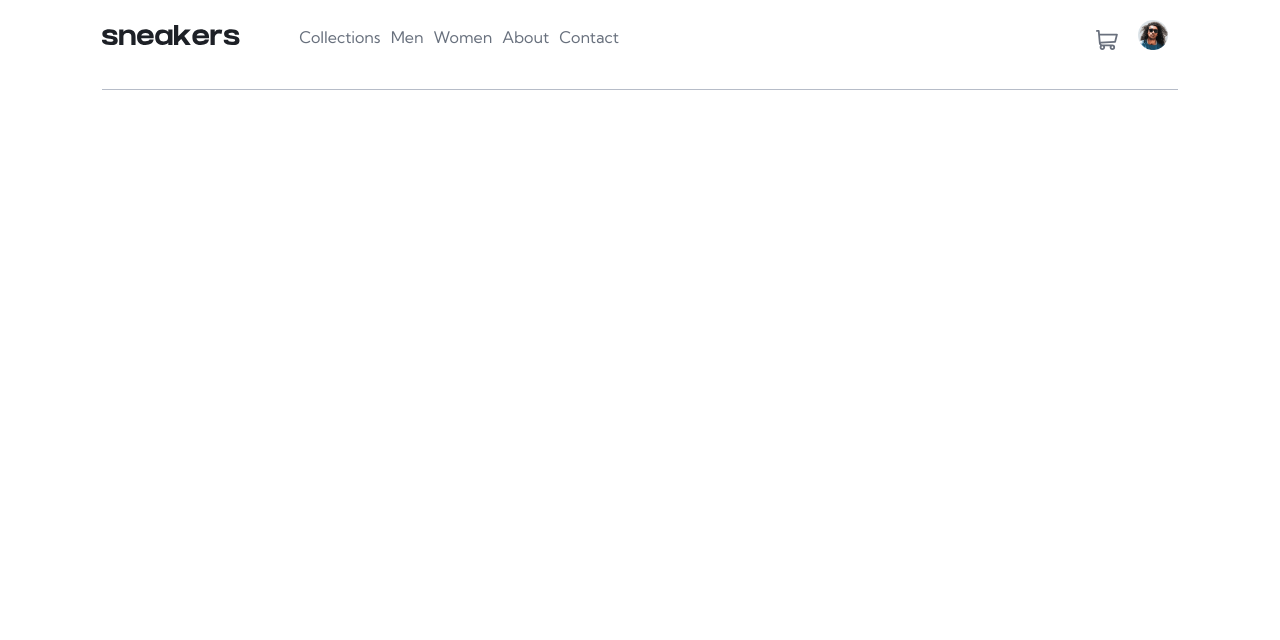
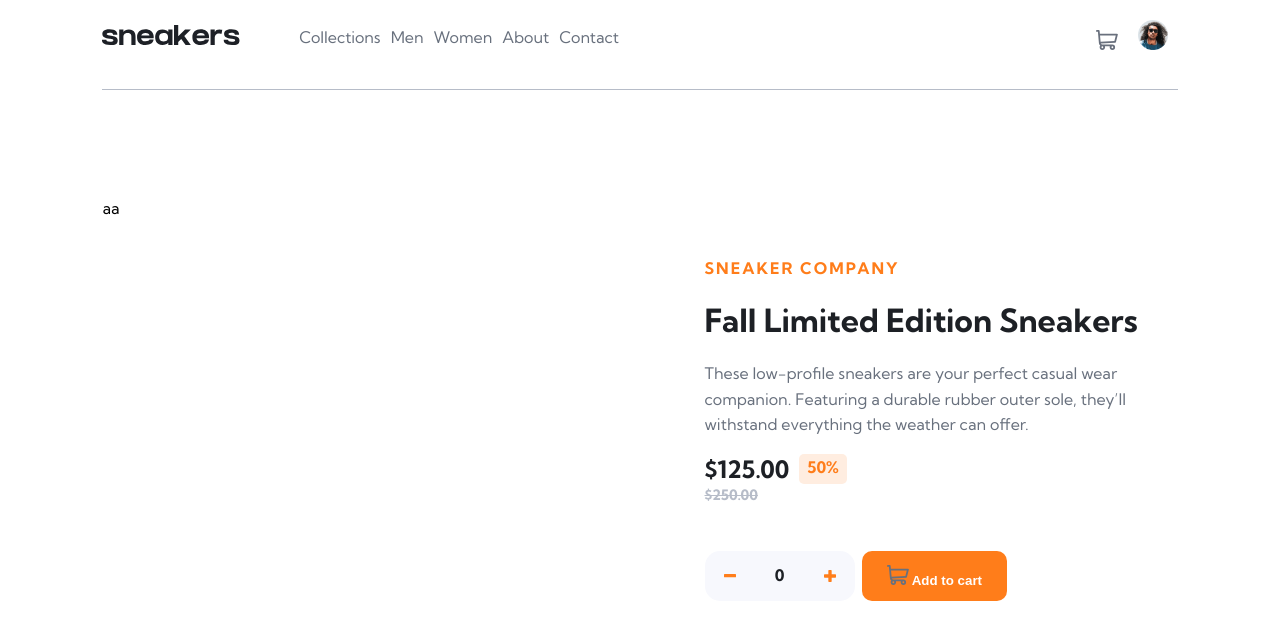
Before and after one commit to rodrfct/ecommerce-product-page, a Nuxt app: page /products/sneakers in a window 1280 px wide. Shown: the top 640 px of the page. Built offline with nearby package versions, Linux system fonts and the light colour scheme.

Commit message:
Add product info

```diff
--- a/nuxt.config.ts
+++ b/nuxt.config.ts
@@ -10,6 +10,9 @@ export default defineNuxtConfig({
     baseURL: '/ecommerce-product-page',
     head: {
       title: 'Frontend Mentor | E-commerce product page',
+      htmlAttrs: {
+        lang: 'en'
+      },
       link: [
         {rel: 'icon', href: '/ecommerce-product-page/favicon.ico'}
       ]
--- /dev/null
+++ b/src/components/Lightbox.vue
@@ -0,0 +1,18 @@
+<script setup lang="ts">
+defineProps<{
+    img1: string,
+    img2: string,
+    img3: string,
+    img4: string
+}>()
+</script>
+
+<template>
+    <div class="lightbox">
+        aa
+    </div>
+</template>
+
+<style>
+
+</style>
--- /dev/null
+++ b/src/components/ProductInfo.vue
@@ -0,0 +1,146 @@
+<script setup lang="ts">
+const props = defineProps({
+    id: { type: Number, required: true },
+    manufacturer: { type: String, required: true },
+    productName: { type: String, required: true },
+    description: { type: String, required: true },
+    price: { type: Number, required: true },
+    discount: {
+        type: Number,
+        required: false,
+
+        validator(val: number) {
+            return val <= 100 && val >= 0
+        }
+    }
+})
+
+const amount = ref<number>(0)
+
+const newPrice = computed(() => {
+    if (props.discount) {
+        return (props.price * props.discount / 100).toFixed(2)
+    }
+})
+</script>
+
+<template>
+    <div class="product-info">
+        <h2>{{ manufacturer }}</h2>
+
+        <h1>{{ productName }}</h1>
+
+        <p>{{ description }}</p>
+
+        <div class="price">
+            <div v-if="discount" class="discount">
+                <span id="new-price">{{ `$${newPrice}` }}</span>
+                <span id="percenteage">{{ `${discount}%` }}</span>
+            </div>
+
+            <span id="og-price">{{ `$${price.toFixed(2)}` }}</span>
+        </div>
+
+        <div class="order">
+            <div class="selector">
+                <img src="~/assets/icons/icon-minus.svg" alt="">
+                <p>{{ amount }}</p>
+                <img src="~/assets/icons/icon-plus.svg" alt="">
+            </div>
+
+            <button type="button">
+                <img id="cart" src="~/assets/icons/icon-cart.svg" alt="">
+
+                Add to cart
+            </button>
+        </div>
+    </div>
+</template>
+
+<style scoped>
+.product-info {
+    padding: 10% 0;
+    color: var(--Dark-grayish-blue);
+
+    & h2 {
+        color: var(--Orange);
+        text-transform: uppercase;
+        font-size: 1em;
+        letter-spacing: 2px;
+    }
+
+    & h1 {
+        color: var(--Very-dark-blue);
+    }
+
+    & p {
+        line-height: 1.6;
+    }
+}
+
+.price {
+    font-weight: 700;
+
+    & span {
+        color: var(--Very-dark-blue);
+
+        &:first-child {
+            font-size: 1.5em;
+        }
+    }
+
+    .discount {
+        display: flex;
+        gap: 10px;
+    }
+
+    #percenteage {
+        background-color: var(--Pale-orange);
+        color: var(--Orange);
+        padding: 3px 8px;
+        border-radius: 5px;
+    }
+
+    /* Style for the discounted og price */
+    > span:last-child:not(:first-child) {
+        text-decoration: line-through;
+        color: var(--Grayish-blue);
+        font-size: .9em;
+    }
+}
+
+.order {
+    margin-top: 10%;
+
+    display: flex;
+    gap: 7px;
+
+    & button {
+        background-color: var(--Orange);
+        color: white;
+        border: none;
+        border-radius: 10px;
+        padding:  5px 25px;
+        font-weight: 700;
+    }
+}
+
+.selector {
+    background-color: var(--Light-grayish-blue);
+    border-radius: 15px;
+    aspect-ratio: 3/1;
+    height: 50px;
+
+    display: inline-grid;
+    grid-template-columns: 1fr 1fr 1fr;
+    align-items: center;
+    justify-items: center;
+
+    & p {
+        color: var(--Very-dark-blue);
+        font-weight: 700;
+        margin: 0;
+    }
+}
+
+</style>
--- a/src/layouts/product.vue
+++ b/src/layouts/product.vue
@@ -1,6 +1,6 @@
 <template>
     <header>
-        <NuxtLink to="/"><img src="~/assets/images/logo.svg" alt=""></NuxtLink>
+        <NuxtLink to="/"><img src="~/assets/images/logo.svg" alt="home"></NuxtLink>
 
         <nav>
             <div class="links">
--- a/src/pages/products.vue
+++ /dev/null
@@ -1,7 +0,0 @@
-<script setup lang="ts">
-definePageMeta({
-    layout: 'product'
-})
-</script>
-
-<template></template>
--- a/src/pages/products/sneakers.vue
+++ b/src/pages/products/sneakers.vue
@@ -1 +1,36 @@
-<template></template>
+<script setup lang="ts">
+import Lightbox from '~/components/Lightbox.vue';
+import ProductInfo from '~/components/ProductInfo.vue';
+
+definePageMeta({
+    layout: 'product'
+})
+
+const sneakers = {
+    id: 1,
+    manufacturer: "Sneaker Company",
+    productName: "Fall Limited Edition Sneakers",
+    description: "These low-profile sneakers are your perfect casual wear companion. Featuring a durable rubber outer sole, they’ll withstand everything the weather can offer.",
+    price: 250,
+    discount: 50,
+}
+</script>
+
+<template>
+    <Lightbox
+    img1="~/assets/images/image-product-1.png"
+    img2="~/assets/images/image-product-2.png"
+    img3="~/assets/images/image-product-3.png"
+    img4="~/assets/images/image-product-4.png" />
+
+    <ProductInfo v-bind="sneakers" />
+</template>
+
+<style>
+main {
+    margin: 10% 0;
+    display: grid;
+    grid-template-columns: 1fr 1fr;
+    gap: 12%
+}
+</style>
```
